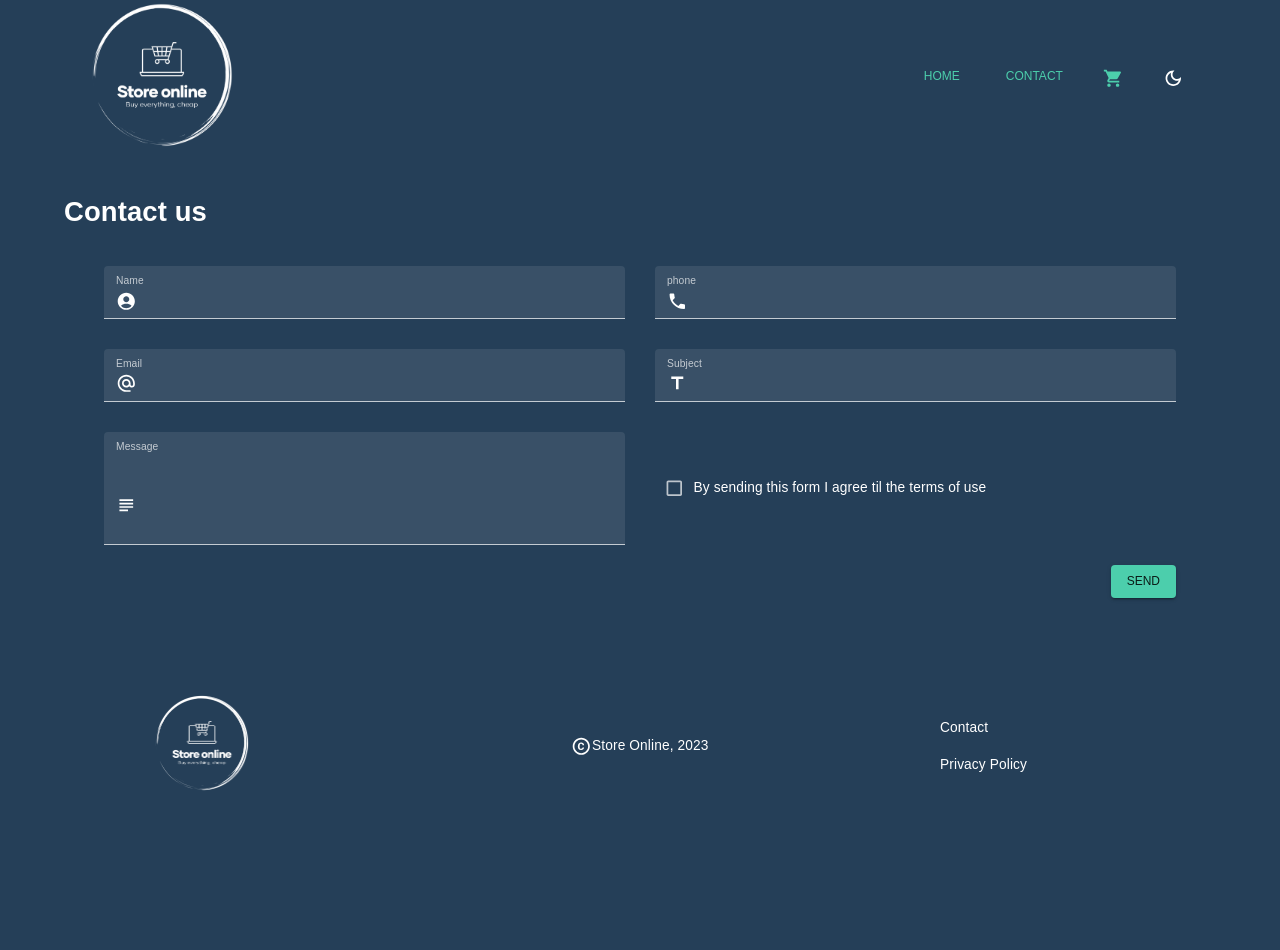
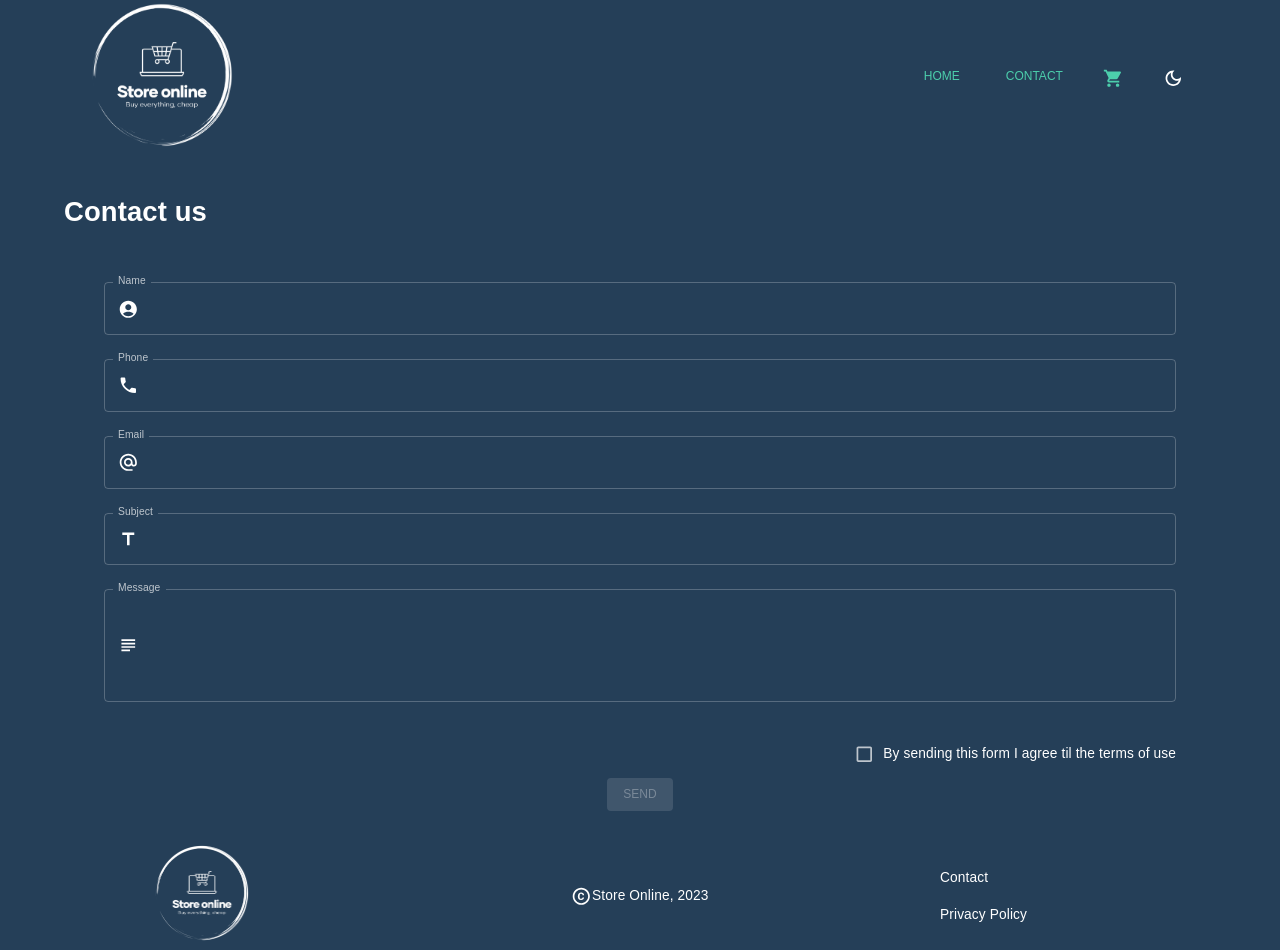
Before and after one commit to Christonn93/store-online, a React (Create React App) app: page /contact in a window 1280 px wide. Before the commit the page ends 800 px from the top, so only its background shows below. Built offline with nearby package versions, Linux system fonts and the light colour scheme.

Commit message:
fixing contact form

```diff
--- a/src/components/Form/ContactForm.jsx
+++ b/src/components/Form/ContactForm.jsx
@@ -1,10 +1,8 @@
 // Importing react
-import React from "react";
+import React, { useState } from "react";
 
 // Importing MUI
-import { Button, TextField, Box, Container, useMediaQuery, useTheme } from "@mui/material";
-import InputAdornment from "@mui/material/InputAdornment";
-import Checkbox from "@mui/material/Checkbox";
+import { Button, TextField, Box, Container, InputAdornment, Checkbox } from "@mui/material";
 
 // Importing icons
 import AccountCircle from "@mui/icons-material/AccountCircle";
@@ -20,8 +18,7 @@ import { Formik } from "formik";
 import * as yup from "yup";
 
 const ContactForm = () => {
- const device = useTheme();
- const isMobile = useMediaQuery(device.breakpoints.down("md"));
+    const [isChecked, setIsChecked] = useState(false);
 
  const formSubmit = (values) => {
   console.log(values);
@@ -54,25 +51,19 @@ const ContactForm = () => {
     <Formik onSubmit={formSubmit} initialValues={initialValues} validationSchema={checkoutSchema}>
      {({ values, errors, touched, handleBlur, handleSubmit, handleChange }) => (
       <form onSubmit={handleSubmit}>
-       <Box
-        display="grid"
-        gap="30px"
-        gridTemplateColumns={"repeat(4, minmax(0, 1fr))"}
-        sx={{
-         "& > div": { gridColumn: isMobile ? undefined : "span 2" },
-        }}
-       >
+       <Box>
         <TextField
-         variant="filled"
+         label="Name"
+         variant="outlined"
+         fullWidth
+         margin="normal"
          type="text"
-         label="Name"
          onBlur={handleBlur}
          onChange={handleChange}
          value={values.name}
          name="name"
          error={!!touched.name && !!errors.name}
          helperText={touched.name && errors.name}
-         sx={{ gridColumn: "span 4" }}
          InputProps={{
           startAdornment: (
            <InputAdornment position="start">
@@ -82,16 +73,17 @@ const ContactForm = () => {
          }}
         />
         <TextField
-         variant="filled"
+         variant="outlined"
+         fullWidth
+         margin="normal"
          type="tel"
-         label="phone"
+         label="Phone"
          onBlur={handleBlur}
          onChange={handleChange}
          value={values.phone}
          name="phone"
          error={!!touched.phone && !!errors.phone}
          helperText={touched.phone && errors.phone}
-         sx={{ gridColumn: "span 4" }}
          InputProps={{
           startAdornment: (
            <InputAdornment position="start">
@@ -101,7 +93,9 @@ const ContactForm = () => {
          }}
         />
         <TextField
-         variant="filled"
+         variant="outlined"
+         fullWidth
+         margin="normal"
          type="email"
          label="Email"
          onBlur={handleBlur}
@@ -110,7 +104,6 @@ const ContactForm = () => {
          name="email"
          error={!!touched.email && !!errors.email}
          helperText={touched.email && errors.email}
-         sx={{ gridColumn: "span 4" }}
          InputProps={{
           startAdornment: (
            <InputAdornment position="start">
@@ -120,7 +113,9 @@ const ContactForm = () => {
          }}
         />
         <TextField
-         variant="filled"
+         variant="outlined"
+         fullWidth
+         margin="normal"
          type="text"
          label="Subject"
          onBlur={handleBlur}
@@ -129,7 +124,6 @@ const ContactForm = () => {
          name="subject"
          error={!!touched.subject && !!errors.subject}
          helperText={touched.subject && errors.subject}
-         sx={{ gridColumn: "span 4" }}
          InputProps={{
           startAdornment: (
            <InputAdornment position="start">
@@ -139,7 +133,9 @@ const ContactForm = () => {
          }}
         />
         <TextField
-         variant="filled"
+         variant="outlined"
+         fullWidth
+         margin="normal"
          type="text"
          label="Message"
          multiline
@@ -150,7 +146,6 @@ const ContactForm = () => {
          name="message"
          error={!!touched.message && !!errors.message}
          helperText={touched.message && errors.message}
-         sx={{ gridColumn: "span 4" }}
          InputProps={{
           startAdornment: (
            <InputAdornment position="start">
@@ -159,13 +154,11 @@ const ContactForm = () => {
           ),
          }}
         />
-        <Box display={"flex"} alignItems="center">
-         <Checkbox />
+        <Box display="flex" justifyContent="end" mt="20px">
+         <Checkbox checked={isChecked} onChange={(e) => setIsChecked(e.target.checked)}/>
          <p>By sending this form I agree til the terms of use</p>
         </Box>
-       </Box>
-       <Box display="flex" justifyContent="end" mt="20px">
-        <Button type="submit" color="secondary" variant="contained">
+        <Button type="submit" color="secondary" variant="contained"  disabled={!isChecked}>
          Send
         </Button>
        </Box>
```
